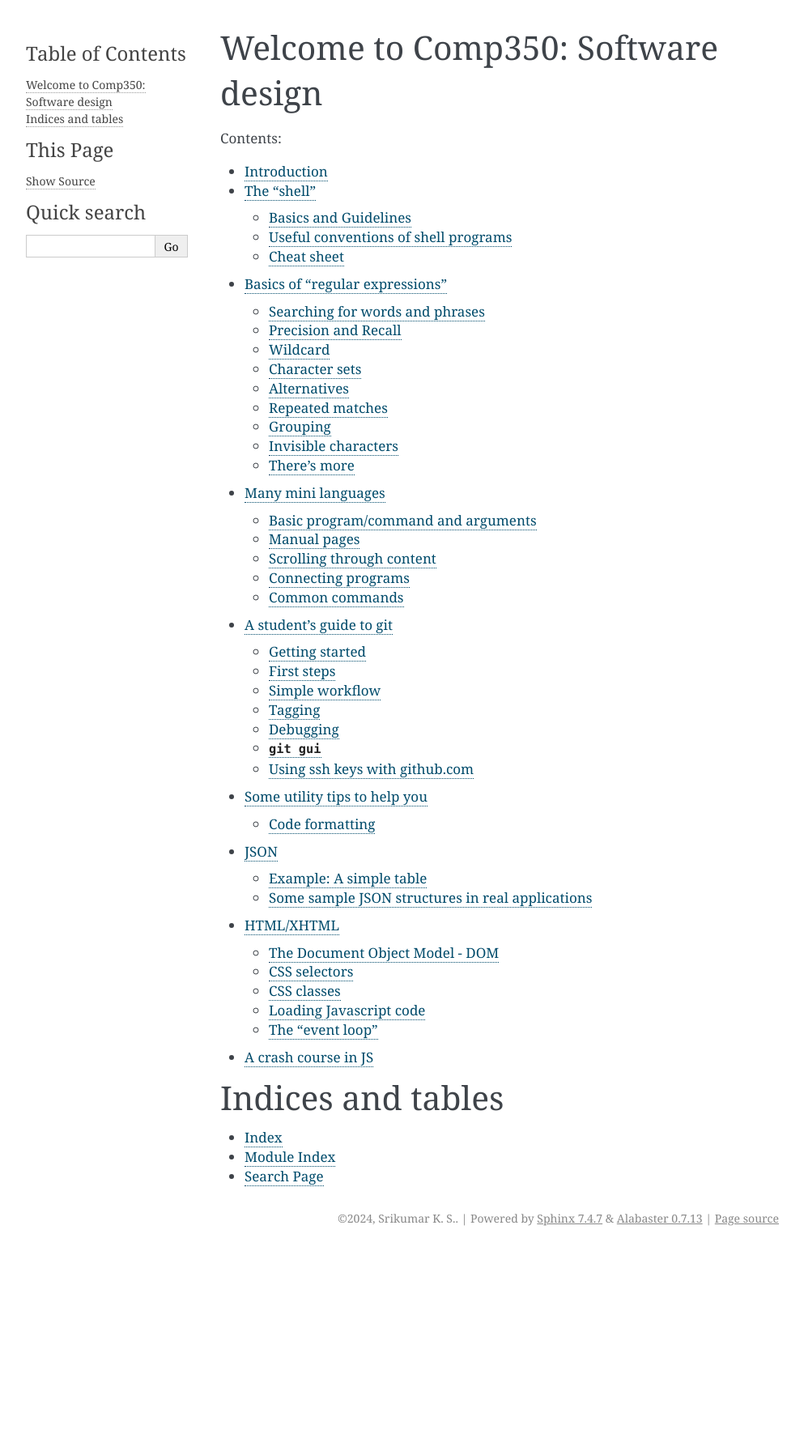
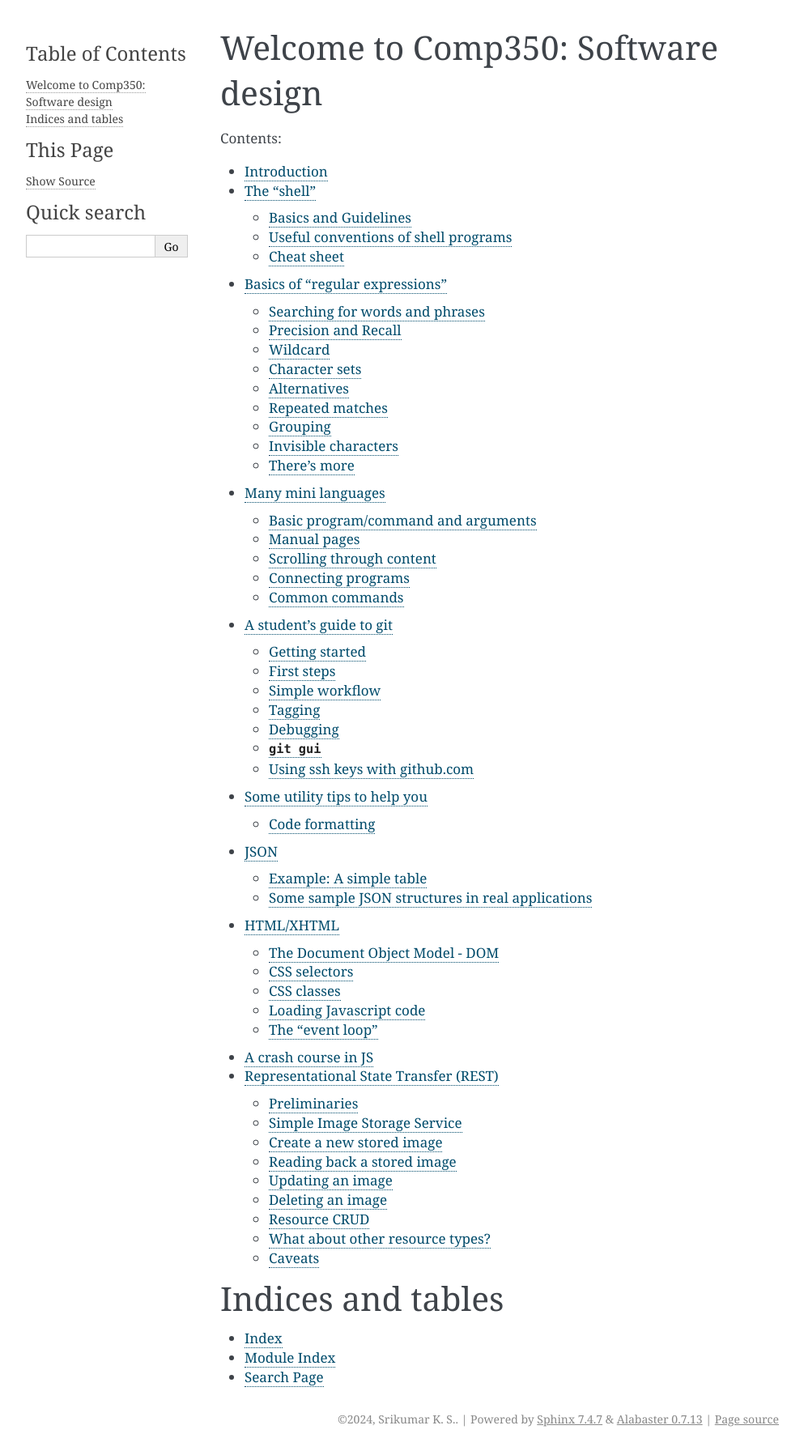
Before and after one commit to kreauniv/comp350, a Sphinx documentation site: the page built from source/index.rst, in a window 1280 px wide. Shown: the whole page at 81% size, without its empty margins (148-1141 px from the left). Built offline with Sphinx 7.4.7, drawn with Linux system fonts in a browser that asks for light colours; before the commit the page ends 1544 px from its top, so only the background shows below that; some of the changed lines change nothing that is shown.

Commit message:
Added section on REST

```diff
--- a/source/index.rst
+++ b/source/index.rst
@@ -19,6 +19,7 @@ Welcome to Comp350: Software design
    json
    html
    js
+   rest
 
 
 Indices and tables
--- /dev/null
+++ b/source/rest.rst
@@ -0,0 +1,378 @@
+Representational State Transfer (REST)
+======================================
+
+About a couple of decades ago, an application or software product (online or
+offline) was generally conceived of and delivered in isolation, as an entity in
+its own right. We had text editors, internet search, Photoshop, Pro Tools, MS
+Word, MS Excel, MS Powerpoint, all could be thought of by the end user as
+existing in independent silos, with some bit of exchange facilitated by the
+operating system via the file system or the "clipboard".
+
+In the past decade or so, applications and products are no longer thought of in
+isolation. The attention to interoperability led to the rise of "software as a
+service" or SaaS platforms. Software such as payment systems may not
+necessarily be user facing for the core business, but might exist to facilitate
+payment for other businesses. Data storage systems such as Amazon's S3 exist
+not to serve the storage needs of end users, but as an online storage service
+that enterprises and other applications can be designed with. Even Google
+spreadsheets, which looks like it might still fit the old school definition of
+an "application", provides APIs that let other applications use a google sheet
+as a database of sorts, with their own applications such as Google forms
+building on top of it.
+
+In a way, this "new thing" is not really new -- as happens in the computing
+world all the time. The much older unix "command line programs" may look like
+they were designed in isolation, but they were actually designed to co-exist
+well in an ecosystem of tools via the common protocol of "piping" and the
+"standard I/O" streams that all applications were given by the OS. Any application
+that produced and consumed text via its standard I/O could delegate certain
+kinds of processing to the existence of other tools in the ecosystem. ``ls``
+does not need to implement what ``sort`` does as long as its output fit what
+``sort`` could handle.
+
+Another such mechanism was "Apple Events" on MacOS ... which actually is very
+closely related to REST which we'll discuss in this section. Mac applications
+can publish "vocabularies" that might send/receive and process events by other
+applications. Although these messages are called "events", they almost always
+take the form of some representation of an internal thing owned by an
+application that is shuttled to and fro other applications, which is the
+essence of REST.
+
+Today, applications can no longer be created in ignorance of the internet and
+we have a flexible communication mechanism and protocol in TCP/IP with HTTP
+layered on top of it, enabling applications to talk to each other in the common
+language of "resources" and their "representations".
+
+.. note:: You might also hear the term "API" used to refer to these interfaces.
+   "API" stands for "Application Programming Interface" and can be used broadly
+   for any part of a software system that wishes to expose some functionality
+   to another part via some set of mechanisms and contracts. We therefore
+   can talk of "C APIs", "C++ class APIs", "Windows APIs", "MacOS APIs",
+   in addition to "PayPal API", "Google sheet API" etc. Hence it is a broader
+   term, though heavily used today in the context of internet applications
+   to refer to "REST APIs".
+
+Preliminaries
+-------------
+
+Before we dive into an example API, it is important to understand the
+consequences of some of the design choices of the internet that affect these
+systems.
+
+What we call the "internet" today is a set of physical wired and wireless
+connections between machines, and a set of algorithms that help route
+information from any machine to any other machine that can be reached either
+directly or indirectly. This "internet core" does not distinguish between
+"server" and "client". Every machine that is connected to some other machine is
+assigned an "IP address" that's different from that machine so the two can
+address each other and send messages.
+
+.. admonition:: **Rabbit hole here**
+
+    There is far more to be talked about regarding the structure and function
+    of the internet as a network than we can afford here. So I'll leave it
+    at that and we'll learn the bits of importance to us as we go along.
+
+Since it is hard to remember lots of numbers so we can type them into the
+browser, the internet architecture also includes "Domain Name Service"
+(abbreviated DNS). These DNS servers help map names to specific IP addresses.
+So when you type ``https://dropbox.com``, your browser reaches out to a known
+DNS server (say ``8.8.8.8``) and asks it for the IP address corresponding to
+the name ``dropbox.com``. It then makes a connection to that IP address
+to make any further requests. Of course, the browser also performs some
+optimizations to speed things up, like caching the IP address for a while
+before making another request. The DNS server provides additional information
+such as "how long to wait before asking for a lookup again".
+
+The key bit here for us to understand is that once a service is up and published,
+basically **anyone** on the internet can make requests to the service. OTOH
+machines that are behind "subnets" of service providers only have private
+IP addresses and therefore cannot run services reachable by the rest of the
+internet, though they can reach out to other known services.
+
+Simple Image Storage Service
+----------------------------
+
+Let's consider an example of a service modeled on Amazon's "Simple Storage Service"
+a.k.a. "S3" for short. AWS's S3 has so many facets to it today that one may not
+consider it "simple" on first look, but it certainly *simplifies* storage
+by eliminating concerns of scale. Our version though is only going to be
+concerned with the rudiments of storing and retrieving image files we'll call
+"SISS".
+
+1. The service will be available at ``https://localhost:8080/siss/``.
+
+2. When we ask the service to store an image, we'll get back a URL to the
+   stored image of the form ``https://localhost:8080/siss/2298651378563``,
+   where the number is some unique identifier for the image file.
+
+3. We want to be able to retrieve a stored image in original form.
+
+4. We want to be able to retrieve a "thumbnail" version of the image stored.
+
+5. We want to be able to modify an already stored image.
+
+6. We want to be able to retrieve some "metadata" about the image such as
+   dimensions, file size and file type.
+
+7. We want to be able to delete a stored image.
+
+How do we now design an "API" for this using the HTTP protocol?
+
+In the language of REST, we first identify the "resource(s)" being
+managed by our service. In this case, there is only one kind of
+"resource" -- images.
+
+Create a new stored image
+-------------------------
+
+Since we've identified the service end point for storing images as
+``https://localhost:8080/siss/`` (which we'll abbreviate to ``/siss/``
+to reduce redundancy in this discussion), we're now looking for
+a way to enable a user to create a new resource under that
+path that will look like ``/siss/23952987654`` which stands for
+our image.
+
+Remember that we can **only** make HTTP requests to our service.
+
+Such a creation of a new resource is done using a HTTP ``POST``
+request. So our ``POST`` request will take the following
+form on the wire --
+
+.. code::
+
+    POST /siss/ HTTP/1.1
+    Content-Type: image/png
+    Content-Length: 237856
+
+    ...237856 image-bytes....
+
+... and our server is then expected to respond with
+
+.. code::
+
+    HTTP/1.1 200 OK
+    Content-Type: application/json
+    Content-Length: 27
+
+    {"url":"/siss/23875627835"}
+
+The "200 OK" response indicates successful creation of the
+resource and the response body gives us some information
+about the resource --- in this case, we get the URL of the
+resource with its unique ID.
+
+Reading back a stored image
+---------------------------
+
+Once we have a few such images uploaded, we'll want to get
+the images back --- for what use is a storage service if
+we can't get back what we stored?
+
+To retrieve the ``/siss/23875627835`` image we stored earlier,
+we make the following ``GET`` request to the server --
+
+.. code::
+
+    GET /siss/23875627835 HTTP/1.1
+    Accept: image/jpeg
+
+.. note:: ``GET`` requests have no request body. Even if you supply any bytes
+   in the body, servers will usually ignore it, or may even flag an error and
+   disconnect you.
+
+... and in response the server may send us this upon success --
+
+.. code::
+
+    HTTP/1.1 200 OK
+    Content-Type: image/jpeg
+    Content-Length: 987135
+
+    ...987135 bytes of the image in JPEG format...
+
+Pay attention to what we did here. When we created the resource (our image),
+we gave the service a PNG file, but when we retrieved the file, we said we
+wanted it in the JPEG format (using the ``Accept`` header). The server obliged
+us by sending the image in the JPEG format!
+
+This is an illustration of what we mean by a "representation of a resource
+being transferred". We think of our "image" resource not as being identified by
+the specific sequence of bytes we sent the service, but as a **content
+concept**. The way the service represents this content may vary but we expect
+some consistency with what the image's actual contents are about, in that if we
+upload a cat image png and ask for a jpeg, we don't get a dog image as a
+response. Once the resource is created on the service, we can merely exchange
+**representations** of the resource and perhaps its state. The resource
+itself often cannot be transferred over wire in many cases.
+
+We may want to request a thumbnail version of the image we uploaded for
+some purpose. We might then make a request of the form --
+
+.. code::
+
+    GET /siss/23875627835?size=thumbnail HTTP/1.1
+    Accept: image/webp
+
+Here we're requesting a "thumbnail" (leaving the exact details to the service),
+in the "WebP" format, to which the service may respond with --
+
+.. code::
+
+    HTTP/1.1 200 OK
+    Content-Type: image/webp
+    Content-Length: 776
+
+    ... 776 byte thumbnail image ...
+
+The assumption here is that we can parse this image to find out its details.
+
+The service may also make other properties of the image available to us.
+For example, it may support an end point to get the pixel dimensions
+of the original image using a request like this ---
+
+.. code::
+
+    GET /siss/23875627835/dims HTTP/1.1
+
+And it may respond with --
+
+.. code::
+
+    HTTP/1.1 200 OK
+    Content-Type: application/json
+    Content-Length: 27
+
+    {"width":1024,"height":768}
+
+Note that the dimensions being a property of the image "resource", the "dims"
+part of the URL is placed **within** the resource path. It is not hard
+to think of an alternative end point for this like ``/dims/23875627835``
+and it is not that that wouldn't get the job done. Suffixing the ``dims``
+to the resource path is a better indicator of it being the property
+of the resource and helps a programmer discover the API. To permit
+such discovery, HTTP has a few other verbs like ``HEAD`` and ``OPTIONS``.
+In this case, we could've sent an ``OPTIONS`` request to our end point
+to get a list of possible ways to get representations of our image.
+
+.. code::
+
+    OPTIONS /siss/23875627835 HTTP/1.1
+
+... with a possible server response being --
+
+.. code::
+
+    HTTP/1.1 200 OK
+    Content-Type: application/json
+    Content-Length: 176
+
+    [
+       { "type": "thumbnail",
+         "url": "/siss/23875627835?size=thumbnail" },
+       { "type": "rotated",
+         "url": "/siss/23875627835?rotation=90" }
+    ]
+
+Updating an image
+-----------------
+
+So now we've stored an image we're working on for a client (say I'm a designer)
+and we have the next iteration of the image and we want to update the
+service with this new version. Unlike when we created the image resource,
+we're now trying to change a resource that already exists. We do this
+with a HTTP ``PUT`` request like this --
+
+.. code::
+
+    PUT /siss/23875627835 HTTP/1.1
+    Content-Type: image/jpeg
+    Content-Length: 2387627
+
+    ... 2387627 bytes of the joeg image ...
+
+and if the service accepts this request and successfully processes it, it may
+respond with the following (still keeping it "simple") --
+
+.. code::
+
+   HTTP/1.1 200 OK
+   Content-Type: application/json
+   Content-Length: 27
+
+   {"url":"/siss/23875627835"}
+
+Deleting an image
+-----------------
+
+If we no longer require the service to hold this resource for us,
+we may instruct it to "delete" the resource. This is done using the
+HTTP ``DELETE`` request like this --
+
+.. code::
+
+    DELETE /siss/23875627835 HTTP/1.1
+
+In this case, we may not have any more headers to add (we'll come
+to some issues with this later), but DELETE requests do not have any
+body as well. The server may then respond with --
+
+.. code::
+
+    HTTP/1.1 200 OK
+    Content-Type: application/json
+    Content-Length: 35
+
+    {"message":"Successfully deleted"}
+
+Resource CRUD
+-------------
+
+The earlier four operations are often collectively referred to using the
+acronym "CRUD" - short for "Create, Read, Update, Delete". When you're
+designing a service "end point" that manages a resource, these are four primary
+operations you need to think about at the minimum. You may decide that the
+service forbids updating a resource, and that's ok, but you still need to think
+about, document it and communicate it to your users.
+
+What about other resource types?
+--------------------------------
+
+The "image file as a resource" illustrates the idea of transferring
+representations over wire. While in this case it looks like it might
+well be possible to transfer the resource itself in its entirety in
+its original from, that is not possible in many cases.
+
+For example, a Facebook "post" may be thought of as a resource that Facebook
+manages on your behalf. A naive perspective may cause us to think "so what, I
+can get my post in its entirety, right?", but the nature of the Facebook
+service is that once your post is submitted, it becomes entangled with other
+posts if some friends reposted it, and others have commented on your post or
+its reposts, your post may have gained "likes" or other reactions, and so on.
+It is no longer clear where "your post" starts and the where it ends. Of course,
+you can fetch what you originally wrote, but understand that that is merely
+one representation of the state of your post.
+
+The REST approach is to treat all services as providing the CRUD of a collection
+of resources that it maintains on your behalf and all interactions with
+other applications be constructed in terms of such HTTP protocol requests
+that work by transferring various representations of your resource's state.
+
+Hence "Representational State Transfer".
+
+Caveats
+-------
+
+While this is the general principle, as you work with services provided by
+other parties, you may encounter the principle not being met to the letter. You
+shouldn't generally expect that to be the case in every little detail. By and
+large, this approach will be used with some small deviations in a few corners.
+
+Most mature services, though, will conform to this approach as it has many
+architectural benefits though. Therefore knowing the "REST language" is helpful
+to navigate the sea of services available to us today.
+
+
+.. _S3 user guide: https://docs.aws.amazon.com/AmazonS3/latest/userguide//Welcome.html
+.. _s3: https://docs.aws.amazon.com/AmazonS3/latest/API/Type_API_Reference.html
+.. _How Amazon S3 works: https://docs.aws.amazon.com/AmazonS3/latest/userguide/Welcome.html#CoreConcepts
```
